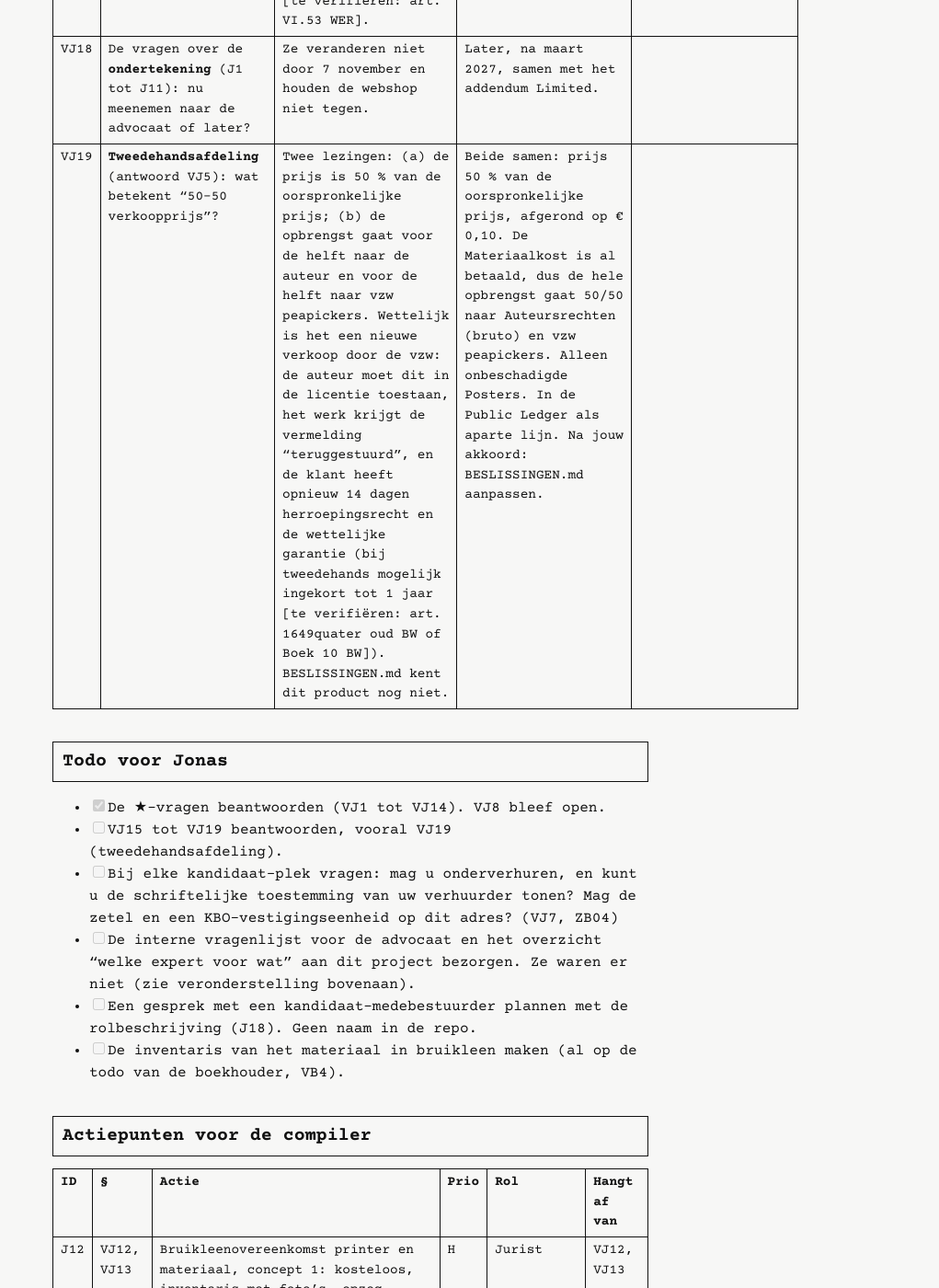
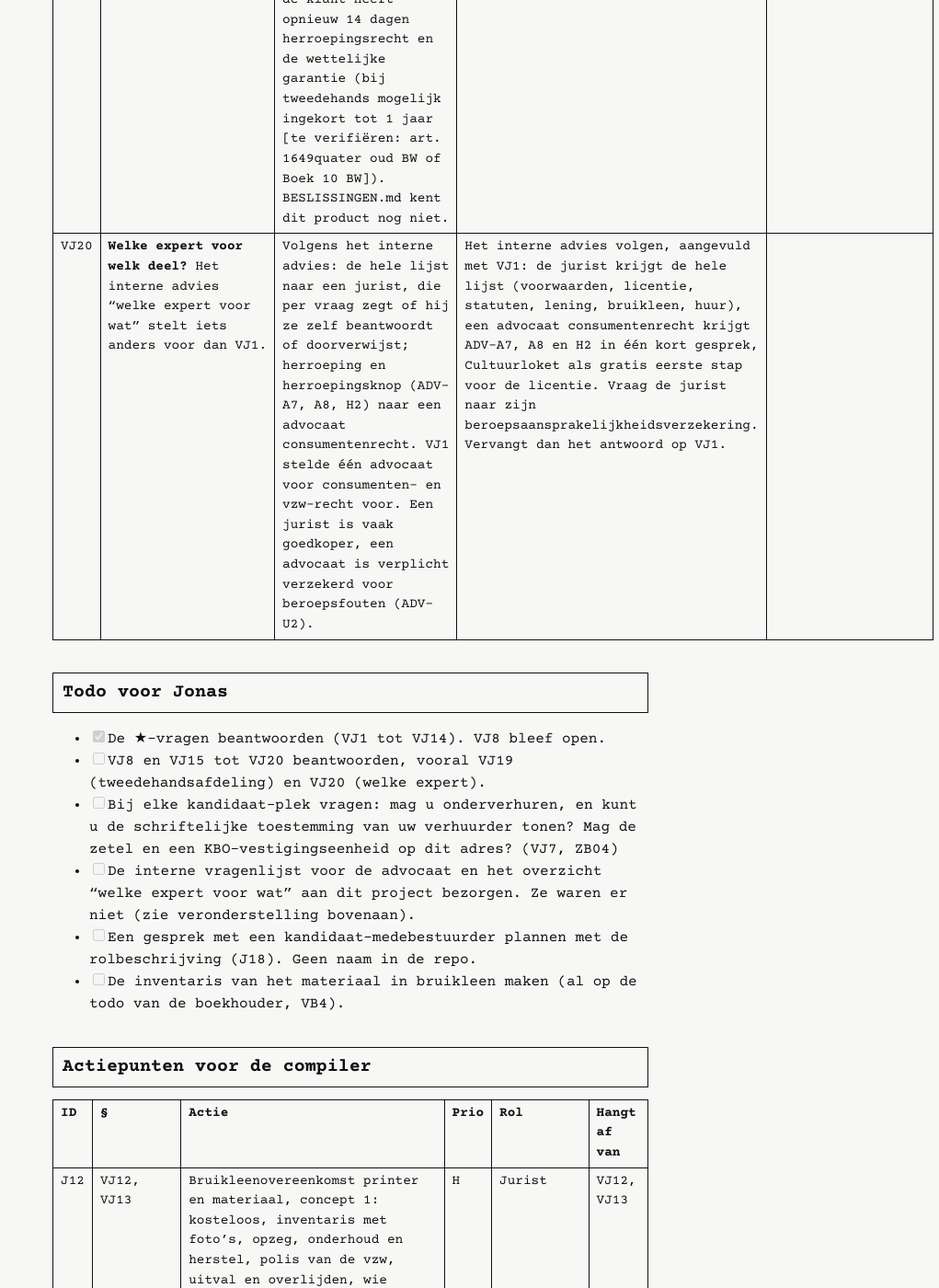
Before and after one commit to peapickers/peapickers.github.io, a Jekyll site: the page built from projecten/jurist/vragenlijst-2026-11-07.md, in a window 1280 px wide and 1400 px high, scrolled down 6054 px. Shown: the whole window at 92% size, without its empty margins (259-1280 px from the left). Built offline with Jekyll 4.4.1, drawn with Linux system fonts in a browser that asks for light colours; some of the changed text lies outside the part shown.

Commit message:
Projectpagina jurist: ADV-codes nagekeken, VJ20 en J25
Co-Authored-By: Claude Opus 5.5 <noreply@anthropic.com>
Claude-Session: https://claude.ai/code/session_01CW2uQvtCAbJayujQzR9djk

```diff
--- a/projecten/jurist/vragenlijst-2026-11-07.md
+++ b/projecten/jurist/vragenlijst-2026-11-07.md
@@ -5,11 +5,13 @@ title: Vragenlijst jurist (7 november 2026)
 
 # Vragenlijst jurist voor de oprichter
 
-Datum: 2026-11-07 · Rol: Jurist · Versie 1 · Codes: VJ1 tot VJ19 (vragen), J12 tot J24 (actiepunten)
+Datum: 2026-11-07 · Rol: Jurist · Versie 1 · Codes: VJ1 tot VJ20 (vragen), J12 tot J25 (actiepunten)
 
 **Kort.** Na 7 november heeft de jurist vijf nieuwe stukken klaar te zetten voor de advocaat: klantteksten met herroepingsknop, statuten, een leningsovereenkomst, een bruikleenovereenkomst en een huurovereenkomst voor de productieplek. Daarnaast licentie concept 6, eerst alleen voor de Poster. Voor elk stuk zijn er keuzes die alleen Jonas kan maken. Wat al beantwoord is (VB1 tot VB14, D1 tot D11), vragen we niet opnieuw: we verwijzen met de code.
 
 > **Antwoorden van 2026-11-07 (12u05).** VJ1 tot VJ14 zijn beantwoord, zie de laatste kolom. Gevolg: voorstel gevolgd voor VJ1, VJ10 tot VJ14; advocaat vóór de oprichting privé betaald door de oprichter (VJ2); retourkosten voor de klant (VJ3); terugbetaling pas na ontvangst of verzendbewijs (VJ4); de huurovereenkomst maken we samen met de gastheer, wij maken een prototype (VJ7); 2 bestuurders (VJ9). VJ8 blijft open: het voorstel geldt als veronderstelling. Nieuw: een teruggestuurde Poster gaat naar een tweedehandsafdeling (VJ5), uitgewerkt in VJ19 en J24. VJ15 tot VJ19 zijn nog open.
+
+> **Correctie 2026-11-07 (12u10).** De twee interne documenten (vragenlijst advocaat versie 2 en "welke expert voor wat") zijn nu gelezen. Vervangt de veronderstelling hieronder over de ADV-codes. De codes kloppen in grote lijnen, met drie verbeteringen. (1) ADV-V2 gaat over het belangenconflict, ADV-V3 tot V6 over de lening, ADV-V7 over de polis van de bestuurders. (2) ADV-V5 vraagt naar registratie van de lening en van een koopovereenkomst voor materiaal; die koop is vervallen (VB4), dus de vraag moet over de bruikleen gaan (J25). (3) Het interne advies over de experts wijkt af van het voorstel in VJ1: zie VJ20. ADV-A7 en ADV-L3 dekken al VJ3, VJ4 en VJ15; de advocaat bevestigt daar alleen.
 
 **Let op: deze pagina is publiek.** Zet geen namen, adressen of bedragen van personen in de kolom Antwoord. Bij VJ9 volstaat "gevonden" of "nog niet".
 
@@ -40,11 +42,12 @@ Datum: 2026-11-07 · Rol: Jurist · Versie 1 · Codes: VJ1 tot VJ19 (vragen), J1
 | VJ17 | Geldt het **herroepingsrecht ook voor de printshop**? | BESLISSINGEN.md spreekt alleen over Poster en Limited. Bij de printshop drukken we eigen foto's van de klant, wat wel onder de uitzondering voor maatwerk kan vallen [te verifiëren: art. VI.53 WER]. | De printshop roept de uitzondering in en meldt dat vóór de bestelling. Bestellen aan de deur is geen verkoop op afstand. Laten bevestigen. | |
 | VJ18 | De vragen over de **ondertekening** (J1 tot J11): nu meenemen naar de advocaat of later? | Ze veranderen niet door 7 november en houden de webshop niet tegen. | Later, na maart 2027, samen met het addendum Limited. | |
 | VJ19 | **Tweedehandsafdeling** (antwoord VJ5): wat betekent "50-50 verkoopprijs"? | Twee lezingen: (a) de prijs is 50 % van de oorspronkelijke prijs; (b) de opbrengst gaat voor de helft naar de auteur en voor de helft naar vzw peapickers. Wettelijk is het een nieuwe verkoop door de vzw: de auteur moet dit in de licentie toestaan, het werk krijgt de vermelding "teruggestuurd", en de klant heeft opnieuw 14 dagen herroepingsrecht en de wettelijke garantie (bij tweedehands mogelijk ingekort tot 1 jaar [te verifiëren: art. 1649quater oud BW of Boek 10 BW]). BESLISSINGEN.md kent dit product nog niet. | Beide samen: prijs 50 % van de oorspronkelijke prijs, afgerond op € 0,10. De Materiaalkost is al betaald, dus de hele opbrengst gaat 50/50 naar Auteursrechten (bruto) en vzw peapickers. Alleen onbeschadigde Posters. In de Public Ledger als aparte lijn. Na jouw akkoord: BESLISSINGEN.md aanpassen. | |
+| VJ20 | **Welke expert voor welk deel?** Het interne advies "welke expert voor wat" stelt iets anders voor dan VJ1. | Volgens het interne advies: de hele lijst naar een jurist, die per vraag zegt of hij ze zelf beantwoordt of doorverwijst; herroeping en herroepingsknop (ADV-A7, A8, H2) naar een advocaat consumentenrecht. VJ1 stelde één advocaat voor consumenten- en vzw-recht voor. Een jurist is vaak goedkoper, een advocaat is verplicht verzekerd voor beroepsfouten (ADV-U2). | Het interne advies volgen, aangevuld met VJ1: de jurist krijgt de hele lijst (voorwaarden, licentie, statuten, lening, bruikleen, huur), een advocaat consumentenrecht krijgt ADV-A7, A8 en H2 in één kort gesprek, Cultuurloket als gratis eerste stap voor de licentie. Vraag de jurist naar zijn beroepsaansprakelijkheidsverzekering. Vervangt dan het antwoord op VJ1. | |
 
 ## Todo voor Jonas
 
 - [x] De ★-vragen beantwoorden (VJ1 tot VJ14). VJ8 bleef open.
-- [ ] VJ15 tot VJ19 beantwoorden, vooral VJ19 (tweedehandsafdeling).
+- [ ] VJ8 en VJ15 tot VJ20 beantwoorden, vooral VJ19 (tweedehandsafdeling) en VJ20 (welke expert).
 - [ ] Bij elke kandidaat-plek vragen: mag u onderverhuren, en kunt u de schriftelijke toestemming van uw verhuurder tonen? Mag de zetel en een KBO-vestigingseenheid op dit adres? (VJ7, ZB04)
 - [ ] De interne vragenlijst voor de advocaat en het overzicht "welke expert voor wat" aan dit project bezorgen. Ze waren er niet (zie veronderstelling bovenaan).
 - [ ] Een gesprek met een kandidaat-medebestuurder plannen met de rolbeschrijving (J18). Geen naam in de repo.
@@ -67,6 +70,7 @@ Datum: 2026-11-07 · Rol: Jurist · Versie 1 · Codes: VJ1 tot VJ19 (vragen), J1
 | J22 | VJ17 | Klantteksten printshop: uitzondering maatwerk, garantie en vrijwaring voor beelden van de klant (feedback jurist, punt 6). | M | Jurist | VJ17 |
 | J23 | 2029 | Aankoop eigen pand vanaf 2029 voorbereiden: aankoop door de vzw, financiering (lening oprichter of krediet), belangenconflict, gevolgen voor de lening. | L | Jurist, Boekhouder | J13 |
 | J24 | VJ5, VJ19 | Tweedehandsafdeling voor teruggestuurde Posters: clausule in licentie concept 6 (toestemming auteur, verdeling), vermelding "teruggestuurd" op de website, herroeping en garantie bij tweedehands. Daarna voorstel tot aanpassing van BESLISSINGEN.md voor Jonas. | H | Jurist, Techniek | VJ19 |
+| J25 | Correctie 12u10 | Interne vragenlijst advocaat naar versie 3: koopovereenkomst materiaal vervangen door bruikleen (ADV-V5 en de bijlagen), vragen toevoegen over de onderhuur van de productieplek, de tweedehandsafdeling (VJ19) en het prototype van de huurovereenkomst (VJ7); antwoorden van Jonas op VJ3 en VJ4 als "wat wij denken" bij ADV-A7. Intern, niet in de repo. | H | Jurist | VJ19, VJ20 |
 
 ## Bronnen
 
```
Also changed, not shown: projecten/jurist.md (+8 -0 lines).
